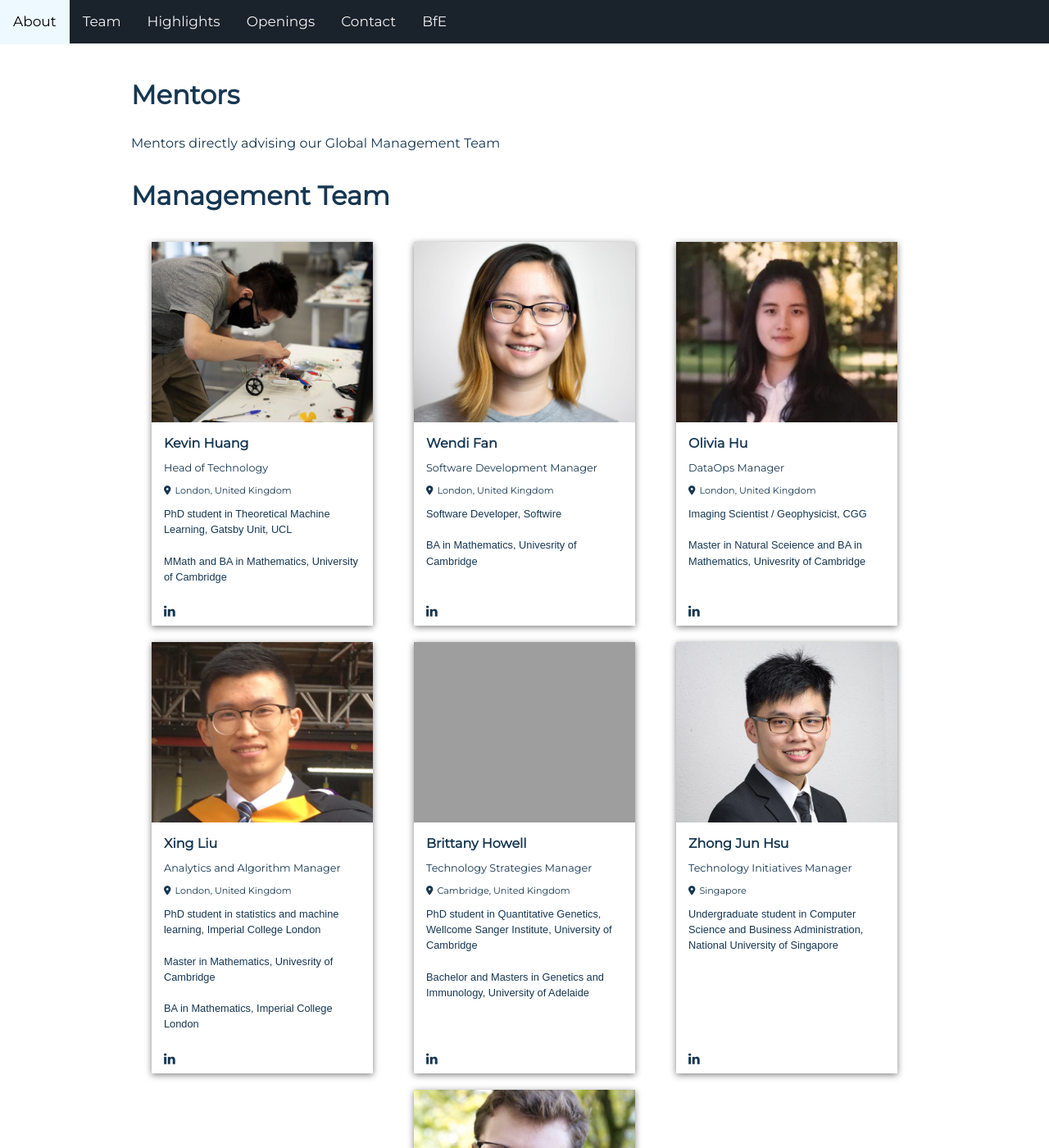
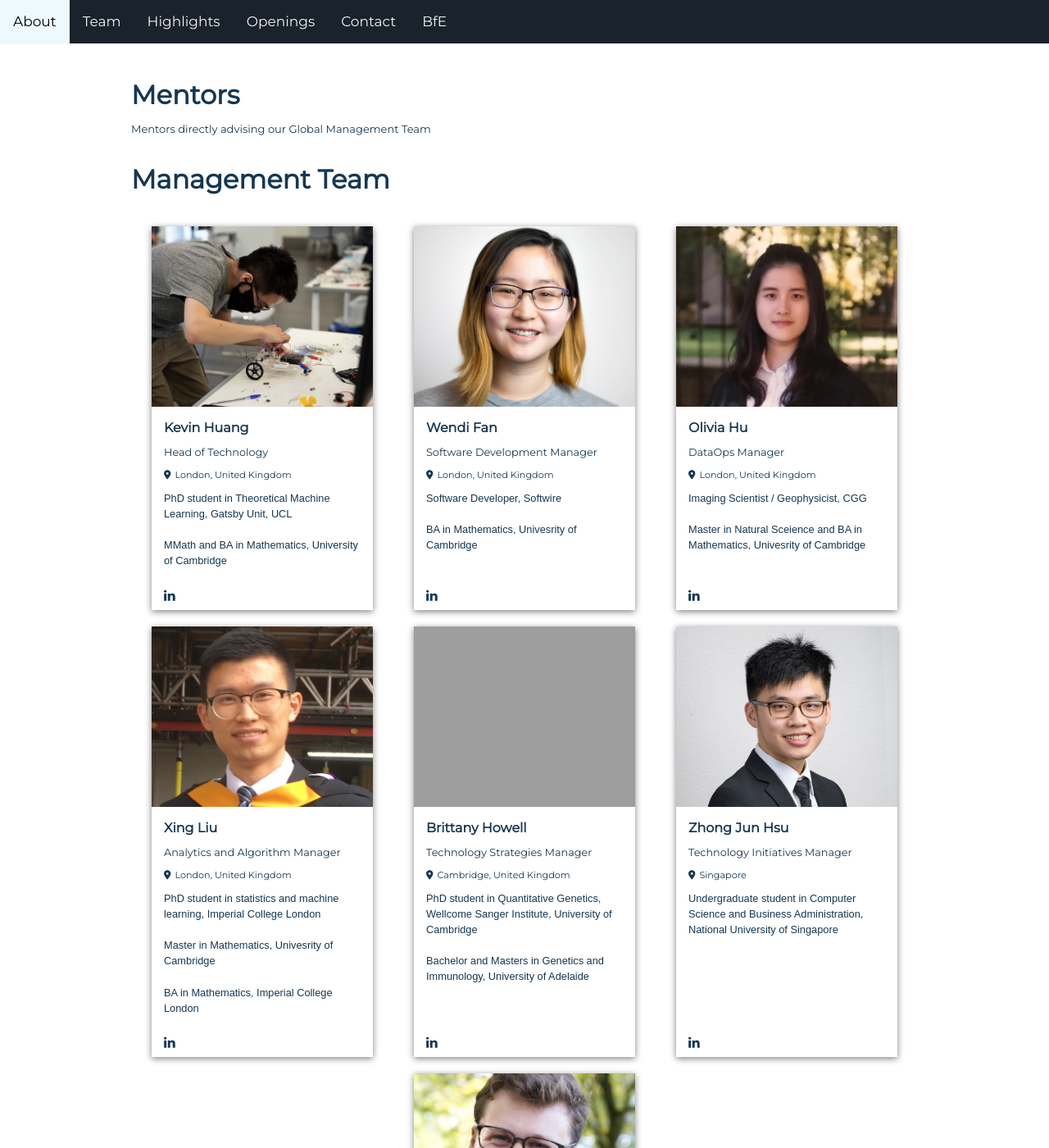
Before and after one commit to BfE-Technology/BfE-Technology.github.io, a Jekyll site: the page built from team.md, in a window 1280 px wide and 1400 px high. Shown: the whole window at 82% size. Built offline with Jekyll 4.4.1, drawn with Linux system fonts in a browser that asks for light colours; nearby versions of some CDN libraries; grey boxes are pictures that could not be loaded.

Commit message:
Update custom.css

```diff
--- a/assets/css/custom.css
+++ b/assets/css/custom.css
@@ -638,3 +638,9 @@ h4.team-name {
     margin-bottom: 10px;
     font-size: 0.8rem;
 }
+
+.team-explain-text {
+    margin-top: -15px;
+    font-size: small;
+    margin-bottom: 25px;
+}
```
